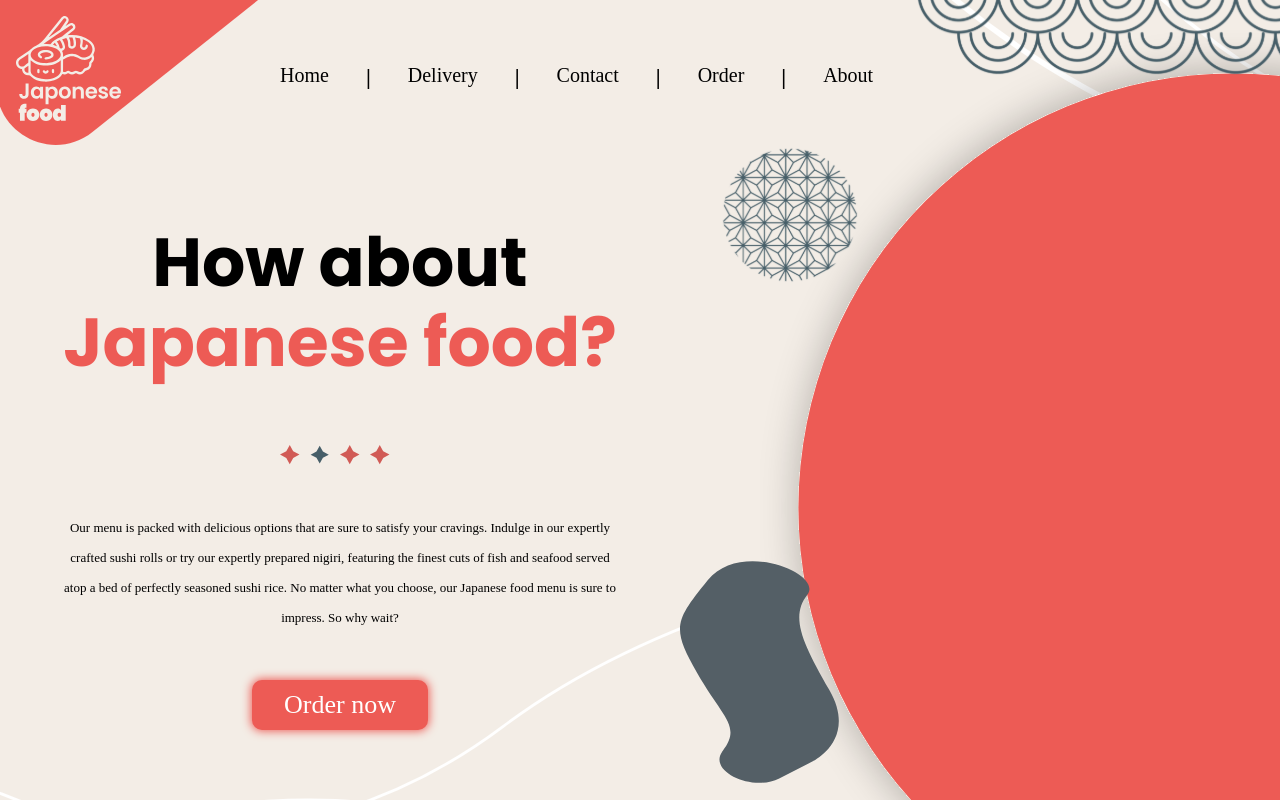
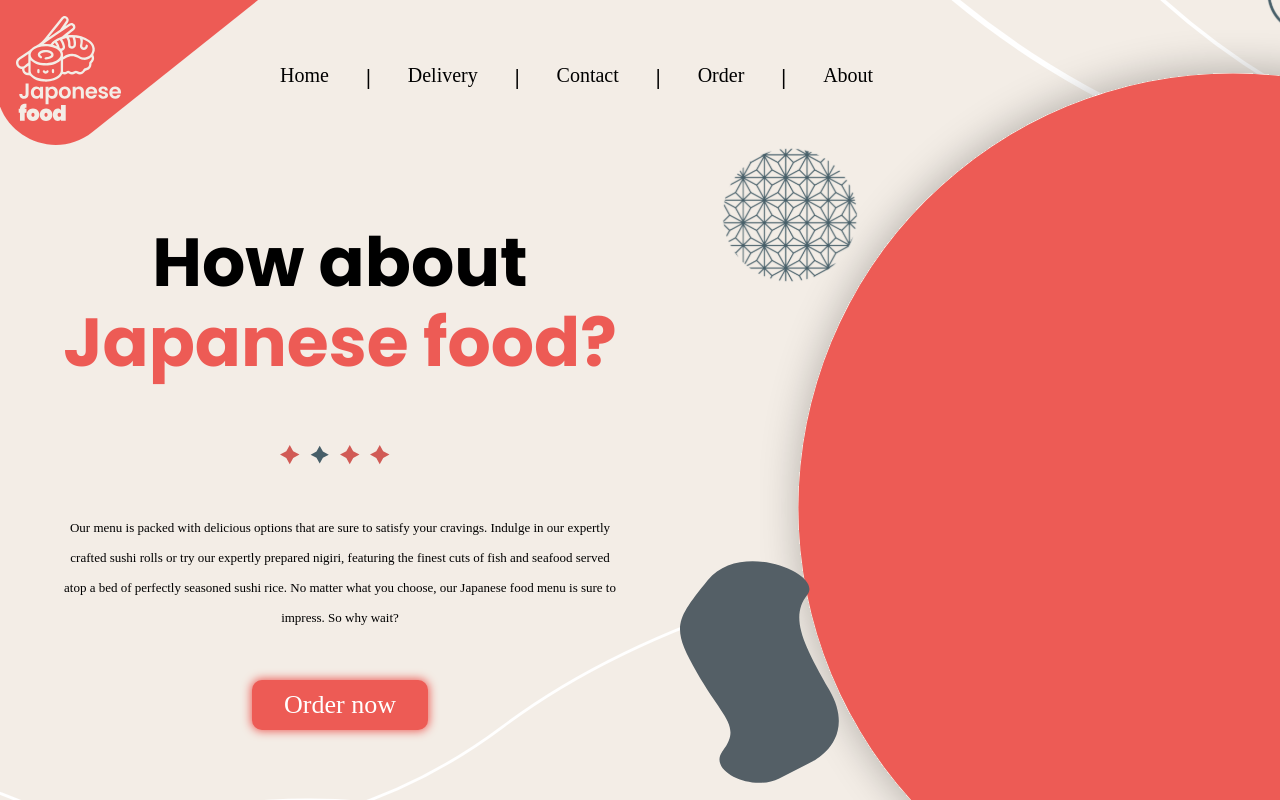
Before and after one commit to CaoBeee/japonese-food, a Next.js app: page / in a window 1280 px wide. Shown: the top 800 px of the page. Built offline with nearby package versions, Linux system fonts and the light colour scheme; a web font is replaced by a local one.

Commit message:
Scallop image fix

```diff
--- a/src/styles/globals.css
+++ b/src/styles/globals.css
@@ -18,6 +18,7 @@ body > nav {
 	position: absolute;
 	width: 600px;
 	height: auto;
+	margin-left: 350px;
 }
 .topVectorLine {
 	position: absolute;
```
